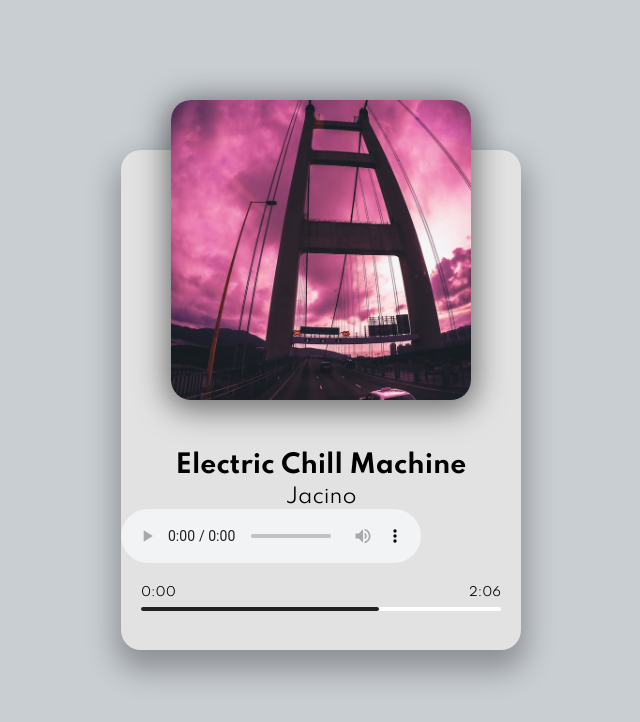
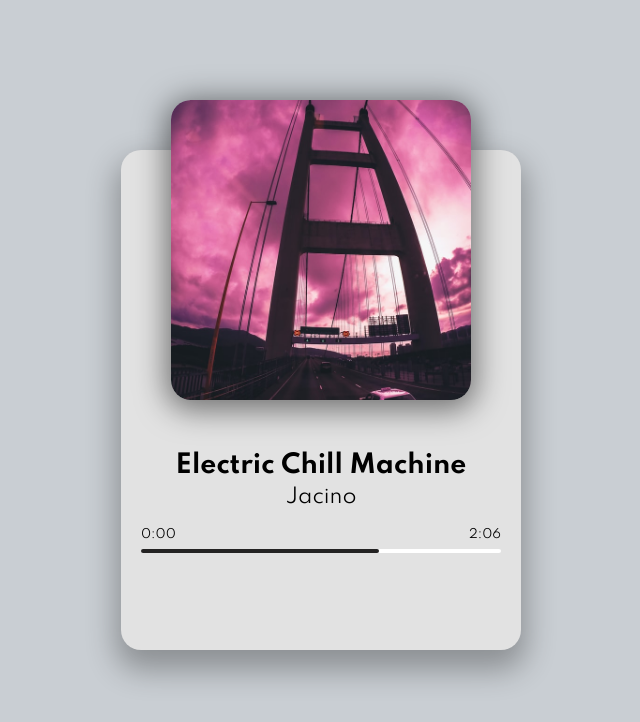
Before and after one commit to KateChantha/music-player, a plain HTML site: page index.html in a window 1280 px wide. Shown: the whole page, without its empty margins (319-959 px from the left). Drawn offline with Linux system fonts and the light colour scheme.

Commit message:
remove controls attribute from <audio>

```diff
--- a/index.html
+++ b/index.html
@@ -18,7 +18,7 @@
         </div>
         <h2 id="title">Electric Chill Machine</h2>
         <h3 id="artist">Jacino</h3>
-        <audio src="music/jacinto-1.mp3" controls></audio>
+        <audio src="music/jacinto-1.mp3"></audio>
 
         <!-- Progress -->
         <div class="progress-container" id="progress-container">
```
